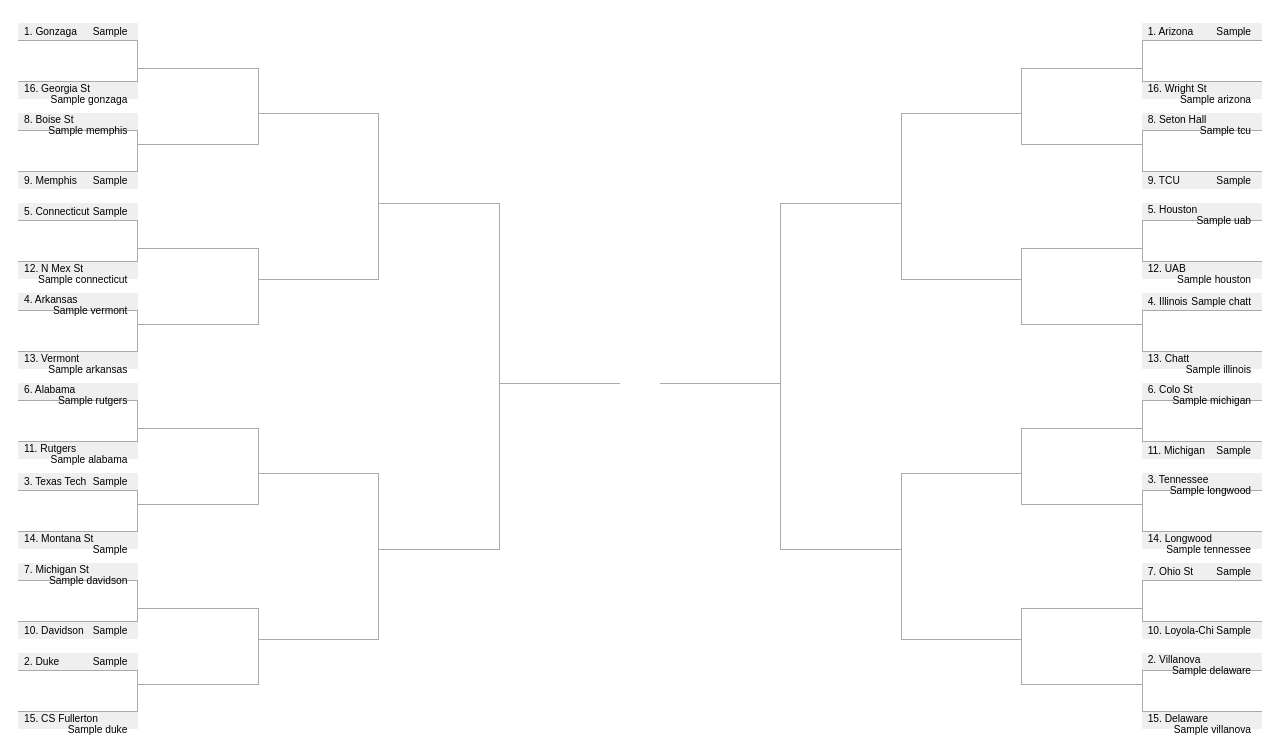
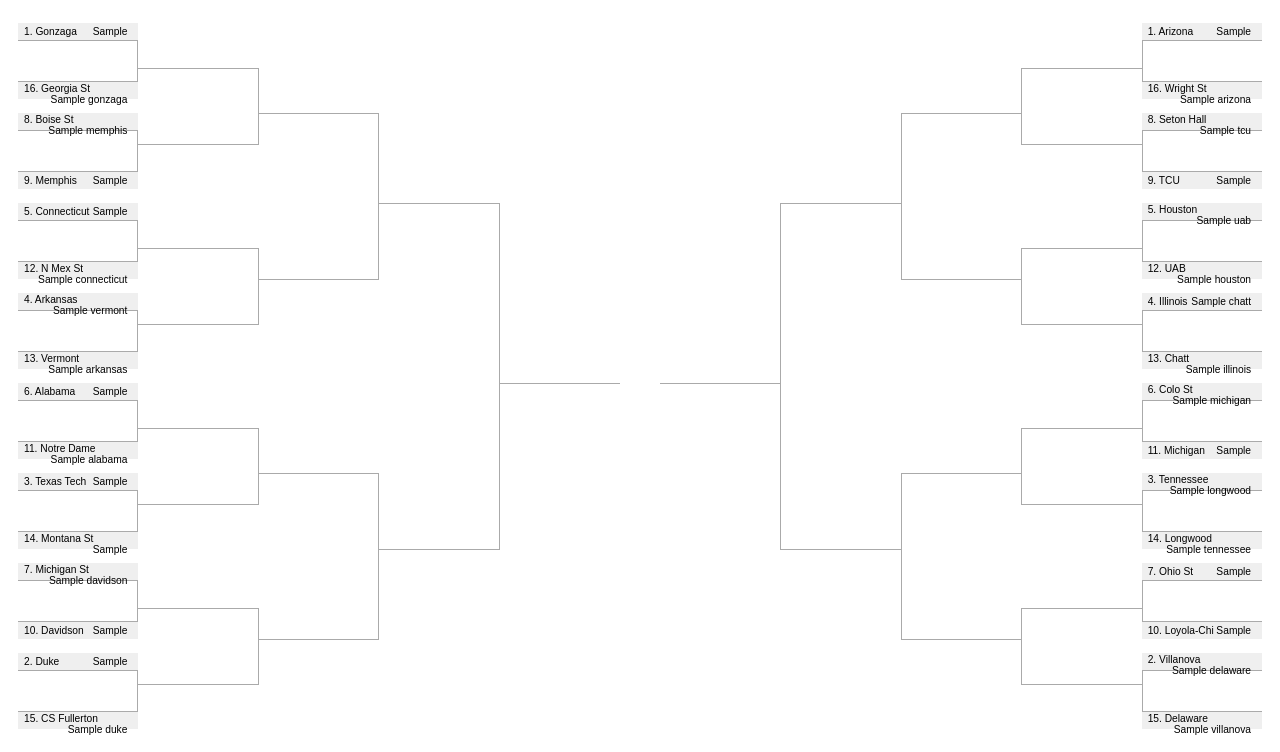
Before and after one commit to mtodisco10/mm-bracket, a Flask app: template templates/index.html in a window 1280 px wide. Shown: the part 61-813 px from the top of the page. Run offline with Flask 2, Linux system fonts and the light colour scheme; the template is opened without the code that fills it: most values are stand-ins (such as "Sample title", 1, 10 or a date in 2020).

Commit message:
swapping rutgers for notre dame

```diff
--- a/templates/index.html
+++ b/templates/index.html
@@ -59,11 +59,11 @@
       <li class="spacer">&nbsp;</li>
 
       <button name='matchup' class="game game-top bottom-border" value="Alabama||west_5||6">6. Alabama <span>
-        {{ preds_dict['Alabama']['Rutgers'] }}
+        {{ preds_dict['Alabama']['Notre Dame'] }}
       </span></button>
       <li class="game game-spacer">&nbsp;</li>
-      <button name='matchup' class="game game-bottom top-border" value="Rutgers||west_5||11">11. Rutgers <span>
-        {{ preds_dict['Rutgers']['Alabama'] }}
+      <button name='matchup' class="game game-bottom top-border" value="Notre Dame||west_5||11">11. Notre Dame <span>
+        {{ preds_dict['Notre Dame']['Alabama'] }}
       </span></button>
 
       <li class="spacer">&nbsp;</li>
--- a/templates/top_bracket.html
+++ b/templates/top_bracket.html
@@ -59,11 +59,11 @@
       <li class="spacer">&nbsp;</li>
 
       <button name='matchup' class="game game-top bottom-border" value="Alabama||west_5||6">6. Alabama <span>
-        {{ preds_dict['Alabama']['Rutgers'] }}
+        {{ preds_dict['Alabama']['Notre Dame'] }}
       </span></button>
       <li class="game game-spacer">&nbsp;</li>
-      <button name='matchup' class="game game-bottom top-border" value="Rutgers||west_5||11">11. Rutgers <span>
-        {{ preds_dict['Rutgers']['Alabama'] }}
+      <button name='matchup' class="game game-bottom top-border" value="Notre Dame||west_5||11">11. Notre Dame <span>
+        {{ preds_dict['Notre Dame']['Alabama'] }}
       </span></button>
 
       <li class="spacer">&nbsp;</li>
```
